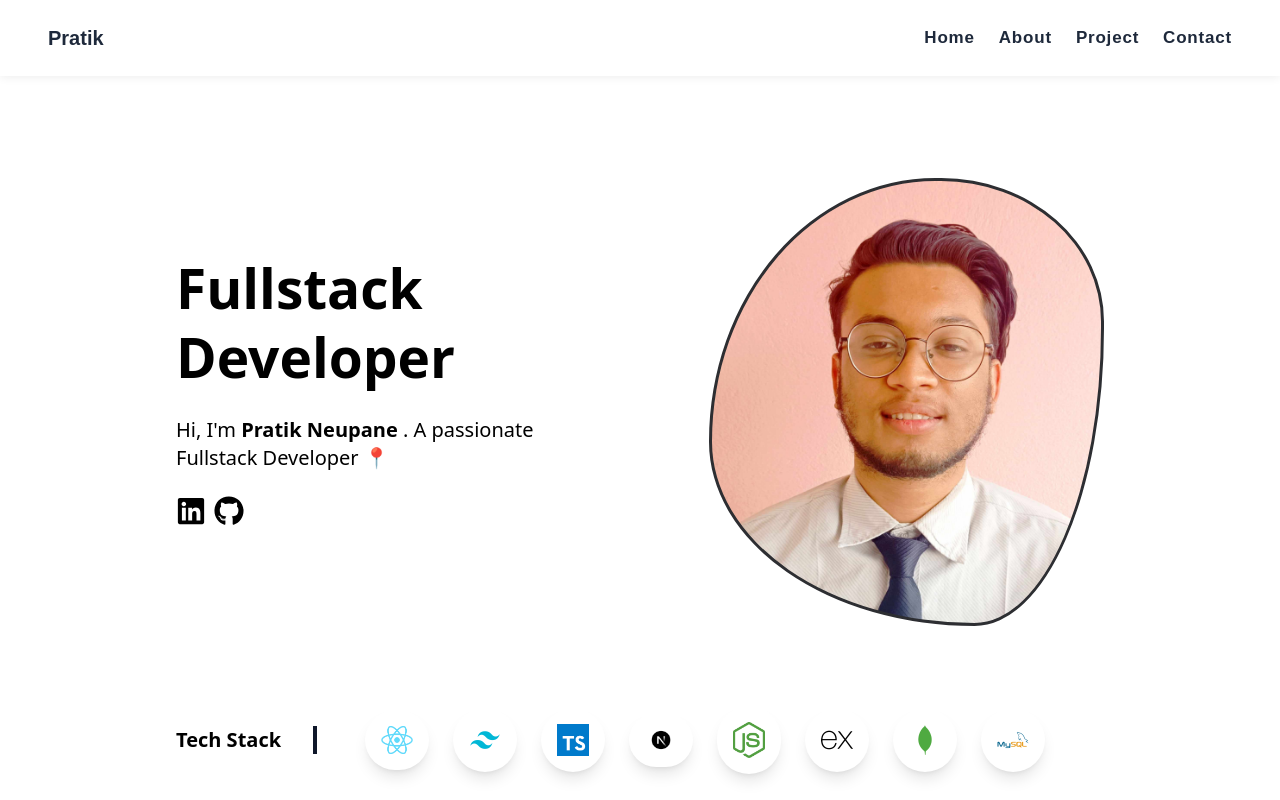
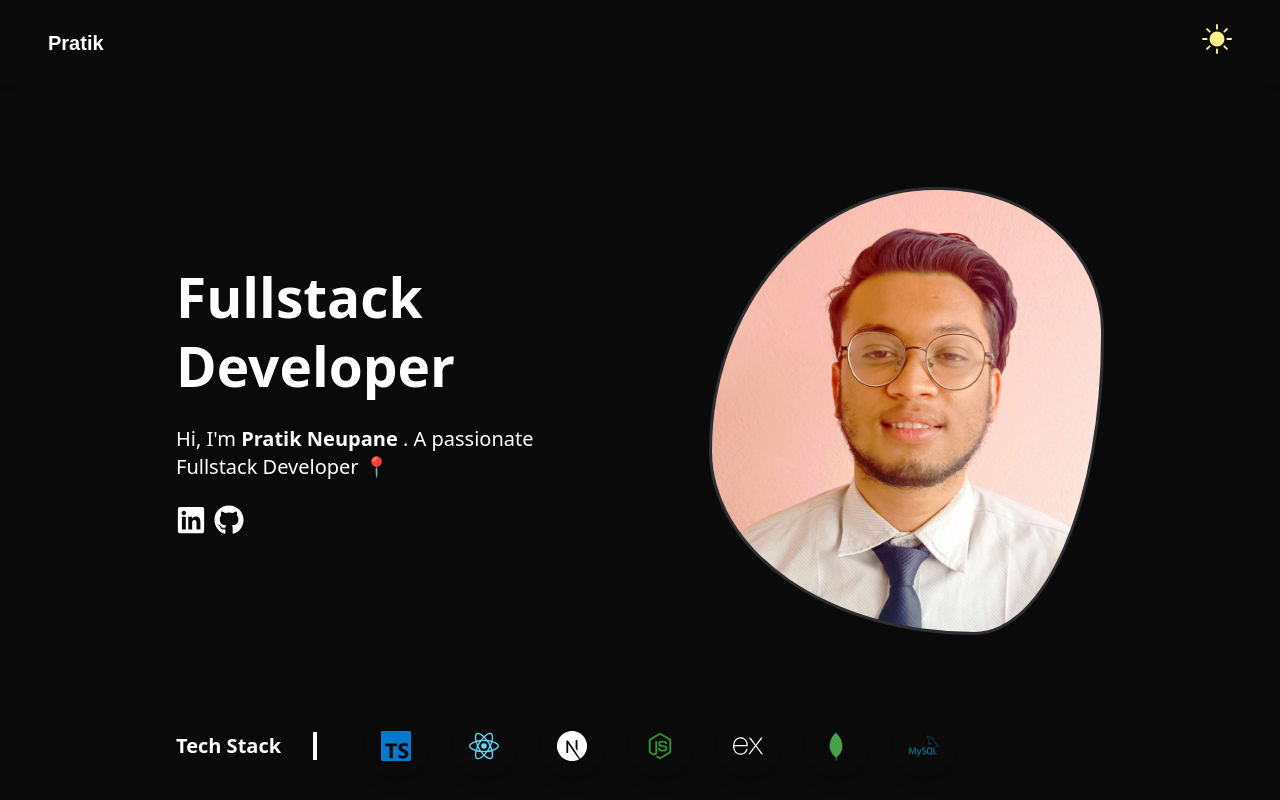
Before and after one commit to pratikneupane/pratikneupane.github.io, a Next.js app: page / in a window 1280 px wide. Built offline with nearby package versions, Linux system fonts and the light colour scheme.

Commit message:
feat: added darkmode and changed icons to react icons

```diff
--- a/next.config.js
+++ b/next.config.js
@@ -1,6 +1,6 @@
 /** @type {import('next').NextConfig} */
 const nextConfig = {
-  output: "export",
+  // output: "export",
   reactStrictMode: true,
 }
 
--- a/src/components/Header.tsx
+++ b/src/components/Header.tsx
@@ -1,18 +1,15 @@
-/**
- * App component renders the header and navigation for the application.
- *
- * Uses React state and hooks to toggle a mobile responsive sidebar menu.
- * Renders different JSX conditional on the menu state.
- * Imports React Motion for animated transitions of the sidebar.
- * Defines click handler to toggle menu state.
- * Returns header with logo, nav links, menu icon and conditional sidebar.
- */
 import { useState } from "react";
 import { HiMenuAlt1 } from "react-icons/hi";
 import { GrFormClose } from "react-icons/gr";
 import { motion, AnimatePresence } from "framer-motion";
+import { BsFillMoonFill, BsFillSunFill } from "react-icons/bs";
 
-const App = () => {
+type HeaderProps = {
+  isDarkMode: boolean;
+  handleDarkMode: () => void;
+};
+const Header = (props: HeaderProps) => {
+  const { isDarkMode, handleDarkMode } = props;
   const [toggle, setToggle] = useState<boolean>(false);
   const handleClick = () => {
     setToggle(!toggle);
@@ -20,14 +17,16 @@ const App = () => {
 
   return (
     <div
-      className={`shadow-[0_0_10px_rgba(0,0,0,.09)] bg-white z-20  w-full sticky top-0 poppins `}
+      className={`shadow-[0_0_10px_rgba(0,0,0,.09)] ${
+        isDarkMode ? "bg-primaryDark text-white" : "bg-primaryLight text-black"
+      } z-20  w-full sticky top-0 poppins `}
     >
       <div className="w-full px-[40px] ">
-        <header className="flex items-center justify-between px-2 py-4 md:py-6  text-slate-800">
+        <header className="flex items-center justify-between px-2 py-4 md:py-6  ">
           <h1 className="logo text-xl font-bold">Pratik</h1>
           <nav className="">
             <ul className="hidden  md:flex gap-6  font-semibold tracking-wider ">
-              <li>
+              {/* <li>
                 <a className="text-[17px]" href="Home">
                   Home
                 </a>
@@ -46,6 +45,23 @@ const App = () => {
                 <a className="text-[17px]" href="Contact">
                   Contact
                 </a>
+              </li> */}
+              <li>
+                <button
+                  className="text-[17px]"
+                  onClick={handleDarkMode}
+                  type="button"
+                >
+                  {isDarkMode ? (
+                    <span className="text-[30px] outline-none focus:outline-none text-yellow-200">
+                      <BsFillSunFill />
+                    </span>
+                  ) : (
+                    <span className="text-[25px] outline-none focus:outline-none text-black">
+                      <BsFillMoonFill />
+                    </span>
+                  )}
+                </button>
               </li>
             </ul>
             <div className="block md:hidden">
@@ -64,13 +80,17 @@ const App = () => {
                 duration: 1,
                 x: { duration: 0.3 },
               }}
-              className="w-screen h-screen absolute  bg-white top-0 left-0"
+              className={`w-screen h-screen absolute  ${
+                isDarkMode
+                  ? "bg-primaryDark text-white"
+                  : "bg-primaryLight text-black"
+              } top-0 left-0`}
             >
               <span className="absolute top-2.5 right-1 p-2">
                 <GrFormClose onClick={handleClick} className=" text-5xl " />
               </span>
               <ul className="grid place-content-center w-full h-full gap-8 font-semibold text-xl">
-                <li>
+                {/* <li>
                   <a href="Home">Home</a>
                 </li>
                 <li>
@@ -81,7 +101,7 @@ const App = () => {
                 </li>
                 <li>
                   <a href="Contact">Contact</a>
-                </li>
+                </li> */}
               </ul>
             </motion.div>
           ) : null}
@@ -90,4 +110,4 @@ const App = () => {
     </div>
   );
 };
-export default App;
+export default Header;
--- a/src/components/Hero.tsx
+++ b/src/components/Hero.tsx
@@ -1,18 +1,80 @@
-import React from "react";
-import reactImage from "/public/images/react.png";
-import typescriptImage from "/public/images/typescript.png";
-import tailwindImage from "/public/images/tailwind.png";
-import nextjsImage from "/public/images/nextjs.png";
-import nodejsImage from "/public/images/nodejs.png";
-import expressjsImage from "/public/images/expressjs.png";
-import mongodbImage from "/public/images/mongodb.png";
-import mysqlImage from "/public/images/mysql.png";
+import {
+  SiExpress,
+  SiMysql,
+  SiNextdotjs,
+  SiReact,
+  SiTypescript,
+} from "react-icons/si";
+import { IoLogoNodejs } from "react-icons/io";
+import { DiMongodb } from "react-icons/di";
+
 import { FaGithub, FaLinkedin } from "react-icons/fa";
-import Image from "next/image";
+import IconContainer from "./IconContainer";
+import Link from "next/link";
 
-const Hero = () => {
+type Props = {
+  isDarkMode: boolean;
+};
+
+type Icon = {
+  name: string;
+  icon: JSX.Element;
+  darkColor: string;
+  lightColor: string;
+};
+
+const icons: Icon[] = [
+  {
+    name: "Typescript",
+    icon: <SiTypescript />,
+    darkColor: "#007acc",
+    lightColor: "#007acc",
+  },
+  {
+    name: "React",
+    icon: <SiReact />,
+    darkColor: "#61DAFB",
+    lightColor: "#61DAFB",
+  },
+  {
+    name: "Next.js",
+    icon: <SiNextdotjs />,
+    darkColor: "#ffffff",
+    lightColor: "#000000",
+  },
+  {
+    name: "Node.js",
+    icon: <IoLogoNodejs />,
+    darkColor: "#339933",
+    lightColor: "#339933",
+  },
+  {
+    name: "Express.js",
+    icon: <SiExpress />,
+    darkColor: "#ffffff",
+    lightColor: "#000000",
+  },
+  {
+    name: "MongoDB",
+    icon: <DiMongodb />,
+    darkColor: "#47A248",
+    lightColor: "#47A248",
+  },
+  {
+    name: "MySQL",
+    icon: <SiMysql />,
+    darkColor: "#00758F",
+    lightColor: "#00758F",
+  },
+];
+const Hero = (props: Props) => {
+  const { isDarkMode } = props;
   return (
-    <section className=" py-4 pt-8 mt-[70px] relative bg-white flex items-center justify-center">
+    <section
+      className={` py-4 pt-8 mt-[70px] relative ${
+        isDarkMode ? "bg-primaryDark text-white" : "bg-primaryLight text-black"
+      }flex items-center justify-center`}
+    >
       <main className="max-w-screen-lg  mx-auto">
         <div className="px-12 flex md:flex-row flex-col-reverse md:gap-15 lg:gap-32 gap-10 md:h-90 h-auto overflow-hidden items-center w-full justify-center">
           <article className="text-center md:text-left">
@@ -26,90 +88,42 @@ const Hero = () => {
               passionate Fullstack Developer 📍
             </p>
             <div className="icons flex my-6 gap-2 justify-center md:justify-normal">
-              <FaLinkedin className="text-3xl" />
-              <FaGithub className="text-3xl" />
+              <Link
+                href={"https://linkedin.com/in/lordhendrix40"}
+                target="_blank"
+                className={`${isDarkMode ? "text-white" : "text-black"}} hover:text-[#0077b5] transition-ease-in-out duration-300`}
+              >
+                <FaLinkedin className="text-3xl" />
+              </Link>
+              <Link
+                href={"https://github.com/pratikneupane"}
+                target="_blank"
+                className={`${isDarkMode ? "text-white" : "text-black"}} hover:text-[#333333] transition-ease-in-out duration-300`}
+              >
+                <FaGithub className="text-3xl" />
+              </Link>
             </div>
           </article>
-          <div className="image"></div>
+          <div className={`image`}></div>
         </div>
         <div className="skills flex flex-col md:flex-row items-center mt-20 gap-12 px-12">
-          <h1 className=" text-header text-xl font-bold border-b-4 boder-r-0 md:border-b-0  md:border-r-4 border-solid border-slate-900   md:pr-8 pb-2 md:pb-0">
+          <h1
+            className={`text-header text-xl font-bold border-b-4 boder-r-0 md:border-b-0  md:border-r-4 border-solid ${
+              isDarkMode ? "border-white" : "border-black"
+            }  md:pr-8 pb-2 md:pb-0`}
+          >
             Tech Stack
           </h1>
           <ul className=" flex flex-wrap items-center justify-center gap-6 ">
-
-            <li className="w-10 md:w-12 lg:w-14 xl:w-16 p-2 md:p-4  bg-white rounded-full shadow-lg">
-              <Image
-                height={50}
-                width={50}
-                className="obeject-cover w-full"
-                src={reactImage.src}
-                alt="REACT"
+            {icons.map((icon: Icon) => (
+              <IconContainer
+                key={icon.name}
+                isDarkMode={isDarkMode}
+                icon={icon.icon}
+                darkColor={icon.darkColor}
+                lightColor={icon.lightColor}
               />
-            </li>
-            <li className="w-10 md:w-12 lg:w-14 xl:w-16 p-2 md:p-4  bg-white rounded-full shadow-lg">
-              <Image
-                height={50}
-                width={50}
-                className="obeject-cover w-full"
-                src={tailwindImage.src}
-                alt="TAILWIND"
-              />
-            </li>
-            <li className="w-10 md:w-12 lg:w-14 xl:w-16 p-2 md:p-4  bg-white rounded-full shadow-lg">
-              <Image
-                height={50}
-                width={50}
-                className="obeject-cover w-full"
-                src={typescriptImage.src}
-                alt="TYPESCRIPT"
-              />
-            </li>
-            <li className="w-10 md:w-12 lg:w-14 xl:w-16 p-2 md:p-4  bg-white rounded-full shadow-lg">
-              <Image
-                height={100}
-                width={100}
-                className="object-cover w-full"
-                src={nextjsImage.src}
-                alt="NEXTJS"
-              />
-            </li>
-            <li className="w-10 md:w-12 lg:w-14 xl:w-16 p-2 md:p-4  bg-white rounded-full shadow-lg">
-              <Image
-                height={100}
-                width={100}
-                className="object-cover w-full"
-                src={nodejsImage.src}
-                alt="Nodejs"
-              />
-            </li>
-            <li className="w-10 md:w-12 lg:w-14 xl:w-16 p-2 md:p-4  bg-white rounded-full shadow-lg">
-              <Image
-                height={100}
-                width={100}
-                className="object-cover w-full"
-                src={expressjsImage.src}
-                alt="ExpressJS"
-              />
-            </li>
-            <li className="w-10 md:w-12 lg:w-14 xl:w-16 p-2 md:p-4  bg-white rounded-full shadow-lg">
-              <Image
-                height={100}
-                width={100}
-                className="object-cover w-full"
-                src={mongodbImage.src}
-                alt="MongoDB"
-              />
-            </li>
-            <li className="w-10 md:w-12 lg:w-14 xl:w-16 p-2 md:p-4  bg-white rounded-full shadow-lg">
-              <Image
-                height={100}
-                width={100}
-                className="object-cover w-full"
-                src={mysqlImage.src}
-                alt="MySQL"
-              />
-            </li>
+            ))}
           </ul>
         </div>
       </main>
--- /dev/null
+++ b/src/components/IconContainer.tsx
@@ -0,0 +1,22 @@
+type IconContainerProps = {
+  isDarkMode: boolean;
+  icon: any;
+  darkColor: string;
+  lightColor: string;
+};
+
+const IconContainer = (props: IconContainerProps) => {
+  const { isDarkMode, icon, darkColor, lightColor } = props;
+  const iconColor = isDarkMode ? darkColor : lightColor;
+
+  return (
+    <li
+      className="w-10 md:w-12 lg:w-14 xl:w-16 p-2 md:p-4 rounded-full shadow-lg text-3xl"
+      style={{ color: iconColor }}
+    >
+      {icon}
+    </li>
+  );
+};
+
+export default IconContainer;
--- a/src/pages/index.tsx
+++ b/src/pages/index.tsx
@@ -1,11 +1,17 @@
 import Header from "@/components/Header";
 import Hero from "@/components/Hero";
+import { useState } from "react";
 
 export default function Home() {
+  const [isDarkMode, setIsDarkMode] = useState<boolean>(true);
+
+  const handleDarkMode = () => {
+    setIsDarkMode(!isDarkMode);
+  };
   return (
-    <div className="app">
-      <Header />
-      <Hero />
+    <div className={`min-h-screen ${isDarkMode ? "bg-primaryDark text-white" : "bg-primaryLight text-black"}`}>
+      <Header isDarkMode={isDarkMode} handleDarkMode={handleDarkMode} />
+      <Hero isDarkMode={isDarkMode} />
     </div>
   );
 }
--- a/tailwind.config.ts
+++ b/tailwind.config.ts
@@ -9,7 +9,8 @@ const config: Config = {
   theme: {
     extend: {
       colors: {
-        primary: "#f5baac"
+        primaryDark: "#0a0a0a",
+        primaryLight: "#ffffff",
       },
       backgroundImage: {
         'gradient-radial': 'radial-gradient(var(--tw-gradient-stops))',
```
